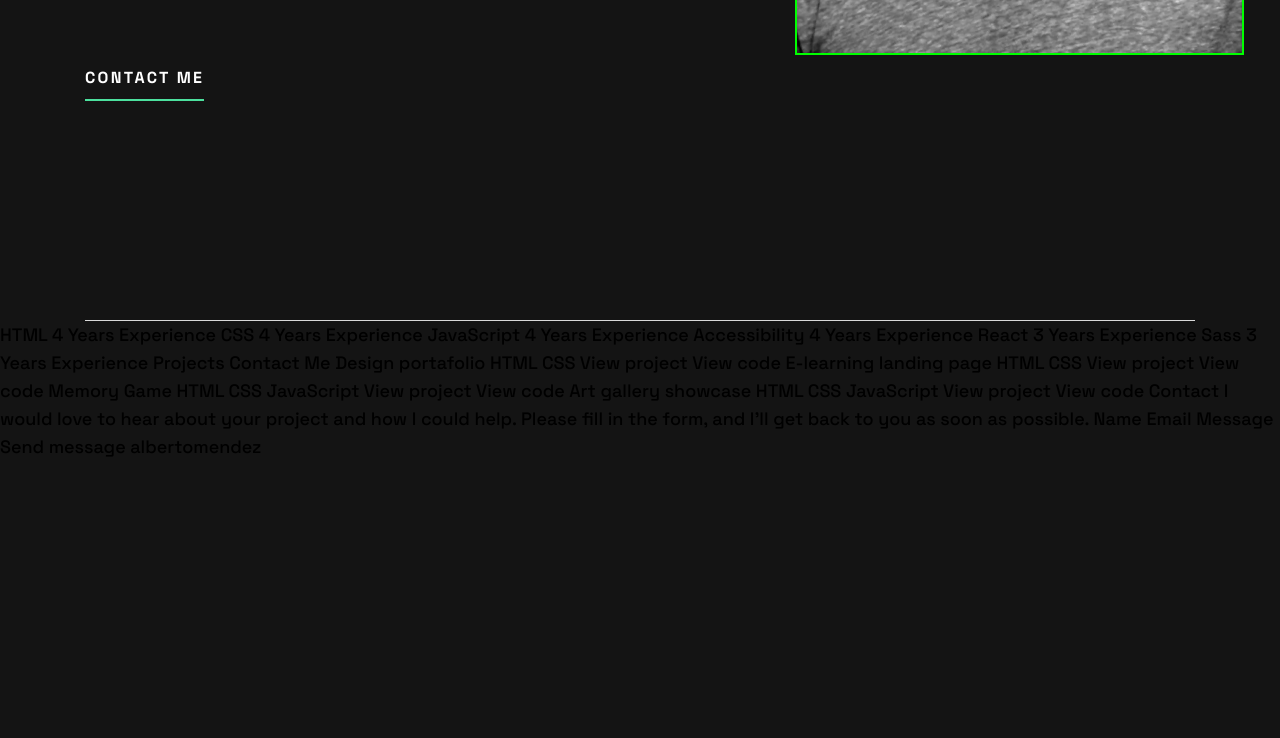
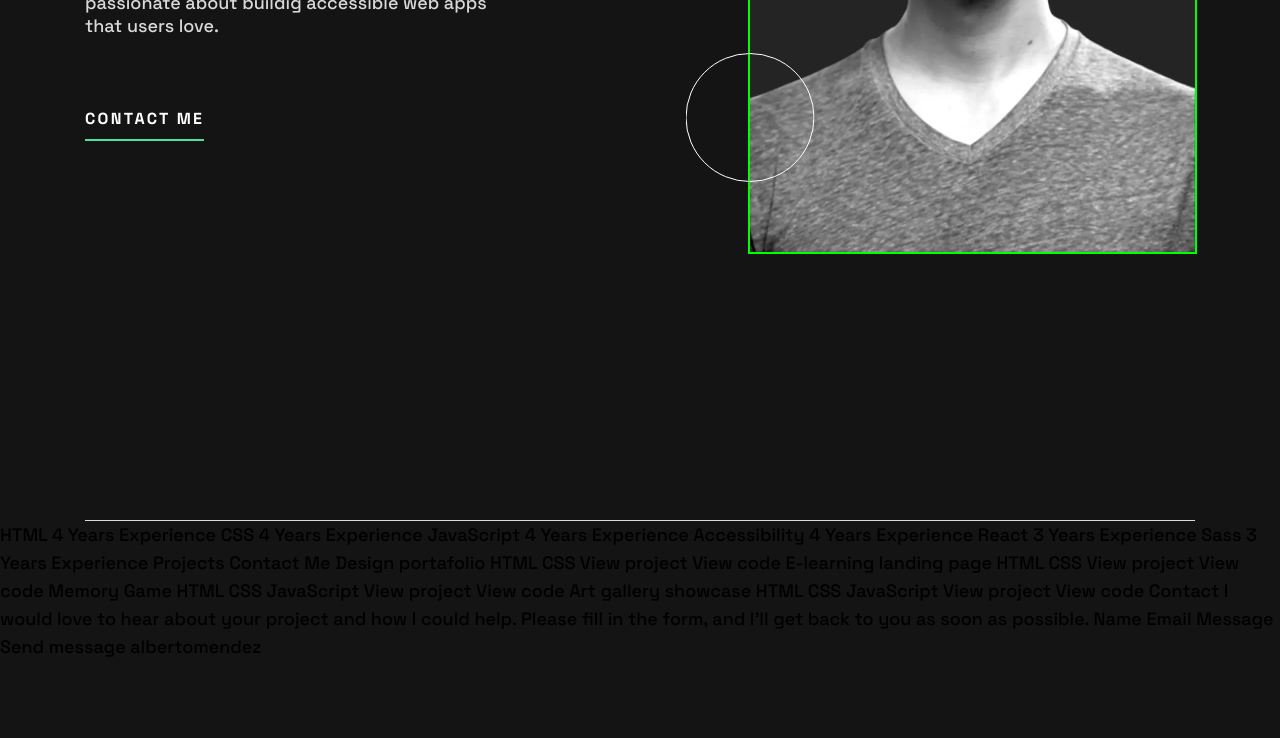
Before and after one commit to DanielMendezLV/Portafolio, a plain HTML site: page index.html in a window 1280 px wide. Shown: the part 468-1206 px from the top of the page. Drawn offline with Linux system fonts and the light colour scheme.

Commit message:
feat: desktop styles and block starts

```diff
--- a/app/scss/globals/_boilerplate.scss
+++ b/app/scss/globals/_boilerplate.scss
@@ -22,6 +22,7 @@ body {
   font-size: fonts.$fs-18; // 18 / 16 , default base browser font-size
   line-height: 1.56; // 28 / 18. Using ratio just if we change font-size, the line height will kind of change with it
   padding-bottom: 60rem;
+  overflow-x: hidden;
 }
 
 .wrapper {
--- a/app/scss/header/_header.scss
+++ b/app/scss/header/_header.scss
@@ -6,12 +6,13 @@
   z-index: 1;
 
   @include utils.breakpoint-up(medium) {
-    margin-top: 40px;
+    margin-top: 30px;
     // margin-bottom: 90px;
   }
 
   @include utils.breakpoint-up(large) {
-    // margin-bottom: 127px;
+    margin-block-start: 40px;
+    margin-block-end: 127px;
   }
 
   // Remains that the mobile design is the first made.
--- a/app/scss/header/_hero.scss
+++ b/app/scss/header/_hero.scss
@@ -4,22 +4,31 @@
 .hero {
     margin-top: -72px;
 
+    @include utils.breakpoint-up(large) {
+       margin-top: 0px;
+    }
 
     &__content{
         @include utils.breakpoint-up(medium) {
-
             display: flex;
             overflow-x: visible; // THis is for not see a border
             align-items: center;
         }
+        @include utils.breakpoint-up(large) {
+            align-items: flex-start;
+         }
     }
 
     &__content picture{
         order: 2;
+
+        @include utils.breakpoint-up(large) {
+            margin-left: -80px
+        }
     }
 
     &__wrapper{
-        padding-bottom: 80px;
+
         border-bottom: 1px solid var(--text2) ;
 
         @include utils.breakpoint-up(medium) {
@@ -28,6 +37,7 @@
 
         @include utils.breakpoint-up(large) {
             position: relative;
+            padding-bottom: 260px;
         }
     }
 
@@ -54,7 +64,7 @@
         }
 
         @include utils.breakpoint-up(large) {
-            translate: 0 -199px;
+            margin-top: -199px;
             width: 445px;
         }
     }
@@ -63,12 +73,18 @@
         position: absolute;
         right: 50%;
         top:130px;
+        z-index: -1;
 
         @include utils.breakpoint-up(medium) {
             top: 90px ;
             right: auto;
             left: 0;
             translate: -50%;
+        }
+
+        @include utils.breakpoint-up(large) {
+            top: 0px;
+            translate: -50% -50%;
         }
 
 
@@ -102,8 +118,15 @@
         @include utils.breakpoint-up(medium) {
            text-align: left;
            margin-top: 0;
+           margin-block-start: 90px;
            margin-right: -30px;
            flex: 1 0 58vw;
+        }
+
+        @include utils.breakpoint-up(large) {
+            margin-top: 0px; // To be under th
+            margin-right: 0px;
+            flex: 1;
         }
     }
 
```
Also changed, not shown: dist/style.css, 1 other file.
